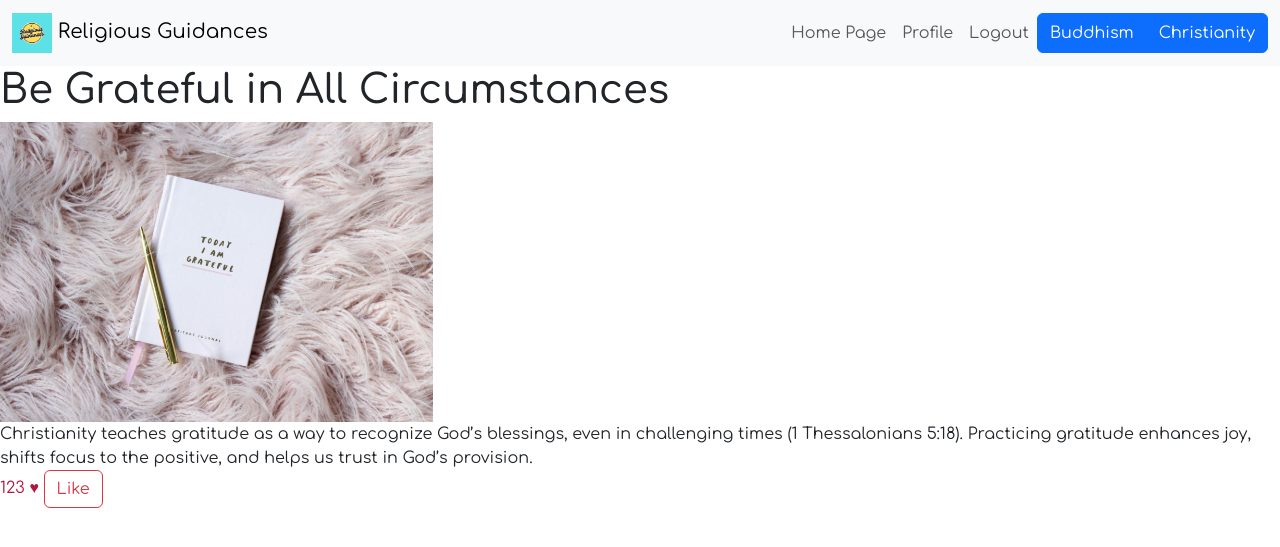
After one commit to bbbuay/cs50x-project, a Django app: page / in a window 1280 px wide. The commit adds this page. Shown: the top 547 px of the page. Run offline with Django 5.2, Linux system fonts and the light colour scheme.

Commit message:
create layout.html and extends layout.html to index.html

```diff
--- a/religious_guidance/guidance/static/css/style.css
+++ /dev/null
@@ -1,3 +0,0 @@
-body {
-    font-family: 'Comfortaa', sans-serif;
-}
--- a/religious_guidance/guidance/templates/index.html
+++ b/religious_guidance/guidance/templates/index.html
@@ -1,49 +1,13 @@
-<!DOCTYPE html>
-<html lang="en">
-<head>
-    <meta charset="UTF-8">
-    <meta name="viewport" content="width=device-width, initial-scale=1.0">
-    <title>Religious Guidance</title>
+{% extends "layout.html" %}
+{% load static %}
 
-    <!-- Bootstrap link -->
-    <link href="https://cdn.jsdelivr.net/npm/bootstrap@5.3.3/dist/css/bootstrap.min.css" rel="stylesheet" integrity="sha384-QWTKZyjpPEjISv5WaRU9OFeRpok6YctnYmDr5pNlyT2bRjXh0JMhjY6hW+ALEwIH" crossorigin="anonymous">
-    <script src="https://cdn.jsdelivr.net/npm/bootstrap@5.3.3/dist/js/bootstrap.bundle.min.js" integrity="sha384-YvpcrYf0tY3lHB60NNkmXc5s9fDVZLESaAA55NDzOxhy9GkcIdslK1eN7N6jIeHz" crossorigin="anonymous"></script>
+{% block title %}Religious Guidances{% endblock%}
 
-    <!-- Google Font -->
-    <link href="https://fonts.googleapis.com/css2?family=Comfortaa:wght@300..700&display=swap" rel="stylesheet">
+{% block header %}
+<link rel="stylesheet" href="{% static 'css/index.css' %}">
+{% endblock %}
 
-    <link rel="stylesheet" href="../static/css/style.css">
-    <link rel="stylesheet" href="../static/css/index.css">
-
-</head>
-<body>
-    <!-- Navbar -->
-    <nav class="navbar navbar-expand-lg bg-body-tertiary">
-        <div class="container-fluid">
-            <a class="navbar-brand" href="#">
-                <img src="../static/images/logo.png" alt="Logo" width="40" height="40">
-            Religious Guidances
-            </a>
-            <ul class="navbar-nav">
-                <li class="nav-item">
-                    <a class="nav-link" href="#">Home Page</a>
-                </li>
-                <li class="nav-item">
-                    <a class="nav-link" href="#">Profile</a>
-                </li>
-                <li class="nav-item">
-                    <a class="nav-link" href="#">Logout</a>
-                </li>
-                <div class="btn-group" role="group" aria-label="Basic example">
-                    <button type="button" class="btn btn-primary">Buddhism</button>
-                    <button type="button" class="btn btn-primary">Christianity</button>
-                </div>
-            </ul>
-        </div>
-    </nav>
-
-    <!-- Main Content -->
-     <main>
+{% block main %}
     <h1>Be Grateful in All Circumstances</h1>
     <img src="http://127.0.0.1:8000/media/guidance_images/img_019.jpg" height="300" alt="guidance-image">
     <section>
@@ -55,8 +19,4 @@
             <button type="button" class="btn btn-outline-danger">Like</button>
         </div>
     </section>
-
-     </main>
-
-</body>
-</html>
+{% endblock %}
--- a/religious_guidance/guidance/urls.py
+++ b/religious_guidance/guidance/urls.py
@@ -1,8 +1,12 @@
 from django.urls import path
 from .views import RandomGuidanceDetail, LikeGuidanceView, UnlikeGuidanceView
+from .views import homepage_view
 
 urlpatterns = [
-    path('guidances/random/', RandomGuidanceDetail.as_view(), name='random_guidance_detail'),
-    path('guidances/<int:id>/like/', LikeGuidanceView.as_view(), name='like_guidance'),
-    path('guidances/<int:id>/unlike/', UnlikeGuidanceView.as_view(), name='unlike_guidance'),
+    path('', homepage_view, name='homepage'),
+
+    # api endpoints
+    path('api/guidances/random/', RandomGuidanceDetail.as_view(), name='random_guidance_detail'),
+    path('api/guidances/<int:id>/like/', LikeGuidanceView.as_view(), name='like_guidance'),
+    path('api/guidances/<int:id>/unlike/', UnlikeGuidanceView.as_view(), name='unlike_guidance'),
 ]
--- a/religious_guidance/guidance/views.py
+++ b/religious_guidance/guidance/views.py
@@ -6,6 +6,7 @@ from rest_framework.response import Response
 from rest_framework import generics
 from rest_framework.views import APIView
 from rest_framework.permissions import IsAuthenticated, AllowAny
+from django.shortcuts import render
 
 class RandomGuidanceDetail(generics.RetrieveAPIView):
     queryset = Guidance.objects.all()
@@ -64,3 +65,8 @@ class UnlikeGuidanceView(APIView):
         else:
             profile.favorite_guidances.remove(guidance)
             return Response({"message": "User successfully unlike this guidance."}, status=status.HTTP_200_OK)
+
+
+# render pages
+def homepage_view(request):
+    return render(request, "index.html")
--- a/religious_guidance/religious_guidance/settings.py
+++ b/religious_guidance/religious_guidance/settings.py
@@ -12,6 +12,7 @@ https://docs.djangoproject.com/en/5.1/ref/settings/
 
 from pathlib import Path
 from datetime import timedelta
+import os
 
 # Build paths inside the project like this: BASE_DIR / 'subdir'.
 BASE_DIR = Path(__file__).resolve().parent.parent
@@ -62,7 +63,7 @@ ROOT_URLCONF = 'religious_guidance.urls'
 TEMPLATES = [
     {
         'BACKEND': 'django.template.backends.django.DjangoTemplates',
-        'DIRS': [],
+        'DIRS': [os.path.join(BASE_DIR, "religious_guidance", "templates")],
         'APP_DIRS': True,
         'OPTIONS': {
             'context_processors': [
--- /dev/null
+++ b/religious_guidance/religious_guidance/templates/layout.html
@@ -0,0 +1,58 @@
+{% load static %}
+
+<!DOCTYPE html>
+<html lang="en">
+<head>
+    <meta charset="UTF-8">
+    <meta name="viewport" content="width=device-width, initial-scale=1.0">
+    <title>{% block title %}{% endblock %}</title>
+
+    <!-- Bootstrap link -->
+    <link href="https://cdn.jsdelivr.net/npm/bootstrap@5.3.3/dist/css/bootstrap.min.css" rel="stylesheet" integrity="sha384-QWTKZyjpPEjISv5WaRU9OFeRpok6YctnYmDr5pNlyT2bRjXh0JMhjY6hW+ALEwIH" crossorigin="anonymous">
+    <script src="https://cdn.jsdelivr.net/npm/bootstrap@5.3.3/dist/js/bootstrap.bundle.min.js" integrity="sha384-YvpcrYf0tY3lHB60NNkmXc5s9fDVZLESaAA55NDzOxhy9GkcIdslK1eN7N6jIeHz" crossorigin="anonymous"></script>
+
+    <!-- Google Font -->
+    <link href="https://fonts.googleapis.com/css2?family=Comfortaa:wght@300..700&display=swap" rel="stylesheet">
+
+    <style>
+        body {
+            font-family: 'Comfortaa', sans-serif;
+        }
+    </style>
+
+    {% block header %}{% endblock %}
+
+</head>
+<body>
+    <!-- Navbar -->
+    <nav class="navbar navbar-expand-lg bg-body-tertiary">
+        <div class="container-fluid">
+            <a class="navbar-brand" href="#">
+                <img src="{% static 'images/logo.png' %}" alt="Logo" width="40" height="40">
+            Religious Guidances
+            </a>
+            <ul class="navbar-nav">
+                <li class="nav-item">
+                    <a class="nav-link" href="#">Home Page</a>
+                </li>
+                <li class="nav-item">
+                    <a class="nav-link" href="#">Profile</a>
+                </li>
+                <li class="nav-item">
+                    <a class="nav-link" href="#">Logout</a>
+                </li>
+                <div class="btn-group" role="group" aria-label="Basic example">
+                    <button type="button" class="btn btn-primary">Buddhism</button>
+                    <button type="button" class="btn btn-primary">Christianity</button>
+                </div>
+            </ul>
+        </div>
+    </nav>
+
+    <!-- Main Content -->
+     <main>
+        {% block main %}{% endblock %}
+     </main>
+
+</body>
+</html>
--- a/religious_guidance/religious_guidance/urls.py
+++ b/religious_guidance/religious_guidance/urls.py
@@ -22,10 +22,11 @@ from rest_framework_simplejwt.views import TokenObtainPairView, TokenRefreshView
 
 urlpatterns = [
     path('admin/', admin.site.urls),
+    path('', include('guidance.urls')),
+    path('api/', include('user.urls')),
     path('api/token', TokenObtainPairView.as_view(), name = 'token_obtain_pair'), # for user login
     path('api/token/refresh/', TokenRefreshView.as_view(), name = 'token_refresh'),
-    path('api/', include('guidance.urls')),
-    path('api/', include('user.urls')),
+
 ]
 
 if settings.DEBUG:
--- a/religious_guidance/user/static/css/style.css
+++ /dev/null
@@ -1,3 +0,0 @@
-body {
-    font-family: 'Comfortaa', sans-serif;
-}
```
Also changed, not shown: religious_guidance/religious_guidance/static/images/logo.png (renamed from religious_guidance/guidance/static/images/logo.png), religious_guidance/user/static/images/logo.png (deleted). Lines whose indentation alone changed are shown as unchanged.
